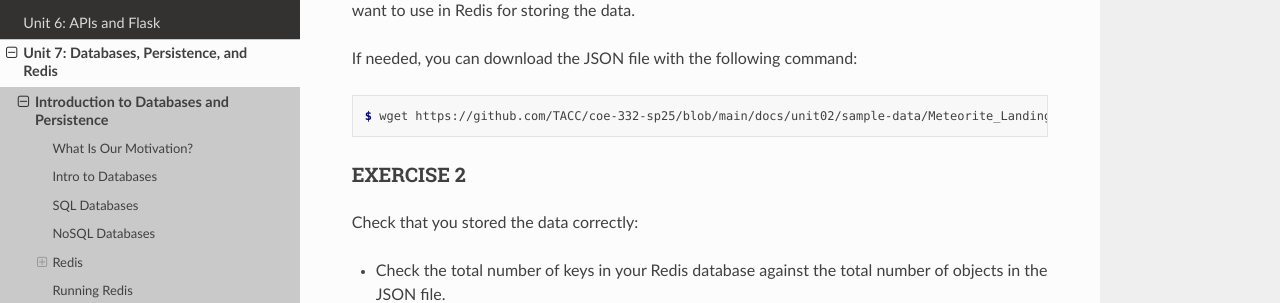
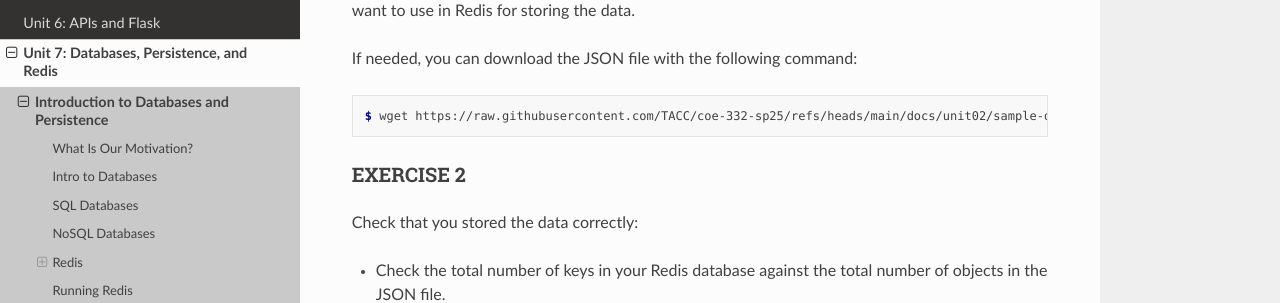
Before and after one commit to TACC/coe-332-sp25, a Sphinx documentation site: the page built from docs/unit07/intro_to_redis.rst, in a window 1280 px wide and 900 px high, scrolled down 10785 px. Shown: the part 151-454 px from the top of the window. Built offline with Sphinx 7.4.7 and the Read the Docs theme 3.1.0, drawn with Linux system fonts in a browser that asks for light colours; some of the changed lines change nothing that is shown.

Commit message:
updated link to meteorite data in Unit07

```diff
--- a/docs/unit07/intro_to_redis.rst
+++ b/docs/unit07/intro_to_redis.rst
@@ -506,7 +506,8 @@ If needed, you can download the JSON file with the following command:
 
 .. code-block:: console
 
-  $ wget https://github.com/TACC/coe-332-sp25/blob/main/docs/unit02/sample-data/Meteorite_Landings.json
+  $ wget https://raw.githubusercontent.com/TACC/coe-332-sp25/refs/heads/main/docs/unit02/sample-data/Meteorite_Landings.json
+
 
 EXERCISE 2
 ~~~~~~~~~~
```
